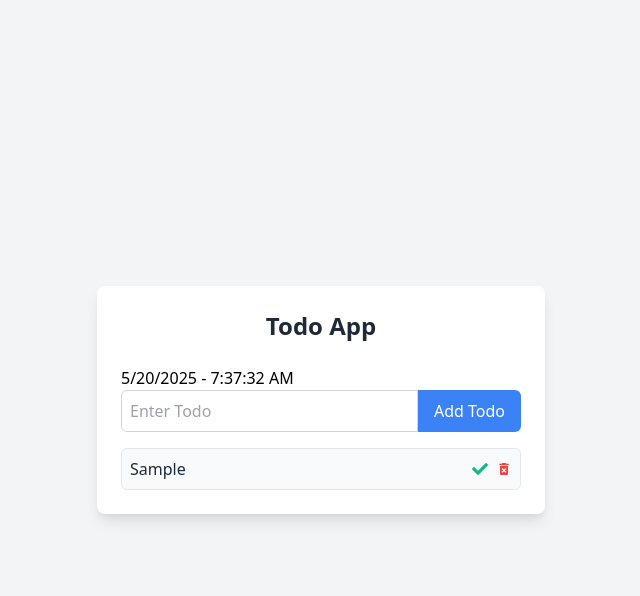
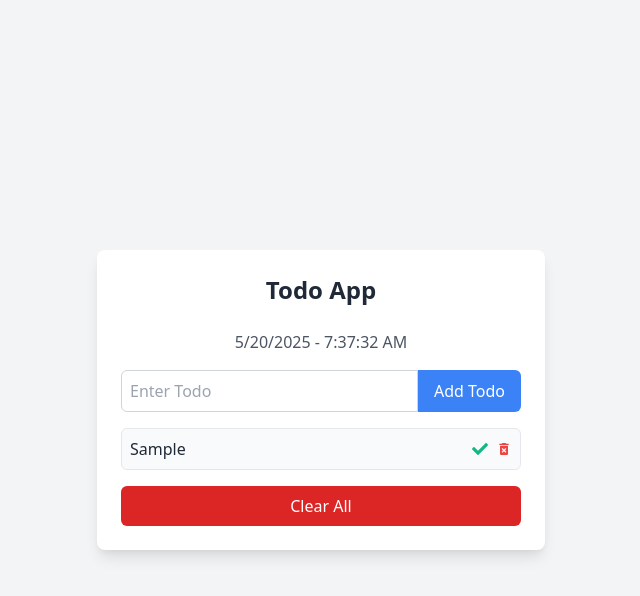
Before and after one commit to Aashir-Siddiqui/React, a React (Vite) app in the folder React-Practice/: page / in a window 1280 px wide. Both pictures are taken after typing "Sample" into the empty fields and a click on the button "Add Todo". Shown: the top 596 px of the page, without its empty margins (319-959 px from the left). Built offline with nearby package versions, Linux system fonts and the light colour scheme.

Commit message:
React Todo Complete

```diff
--- a/React-Practice/src/Projects/Todo/Todo.jsx
+++ b/React-Practice/src/Projects/Todo/Todo.jsx
@@ -1,28 +1,18 @@
-import React, { useEffect, useState } from 'react'
-import { FaCheck } from "react-icons/fa";
-import { MdDeleteForever } from "react-icons/md";
+import React, { useEffect, useState } from 'react';
+import TodoForm from './TodoForm';
+import TodoList from './TodoList';
 
 export default function Todo() {
-    const [inputValue, setInputValue] = useState("");
     const [tasks, setTasks] = useState([]);
     const [dateTime, setDateTime] = useState("");
 
-    const handleChange = (value) => {
-        setInputValue(value);
-    };
-
-    const handleFormSubmit = (event) => {
-        event.preventDefault();
+    const handleFormSubmit = (inputValue) => {
         if (!inputValue.trim()) return;
-        if (tasks.some(task => task.text === inputValue.trim())) {
-            setInputValue("");
-            return;
-        }
+        if (tasks.some(task => task.text === inputValue.trim())) return;
         setTasks(prevTasks => [
             ...prevTasks,
             { text: inputValue.trim(), completed: false }
         ]);
-        setInputValue("");
     };
 
     const handleComplete = (index) => {
@@ -37,67 +27,43 @@ export default function Todo() {
         setTasks(prevTasks => prevTasks.filter((_, i) => i !== index));
     };
 
+    const clearTodo = () => {
+        setTasks([]);
+    };
+
     useEffect(() => {
         const interval = setInterval(() => {
-            const now = new Date()
-            const formateDate = now.toLocaleDateString()
-            const formatTime = now.toLocaleTimeString()
-            setDateTime(`${formateDate} - ${formatTime}`)
+            const now = new Date();
+            const formateDate = now.toLocaleDateString();
+            const formatTime = now.toLocaleTimeString();
+            setDateTime(`${formateDate} - ${formatTime}`);
         }, 1000);
-        return () => clearInterval(interval)
-    }, [])
+        return () => clearInterval(interval);
+    }, []);
 
     return (
         <section className="min-h-screen bg-gray-100 flex items-center justify-center p-4">
             <div className="w-full max-w-md bg-white rounded-lg shadow-lg p-6">
                 <h1 className="text-2xl font-bold text-center text-gray-800 mb-6">Todo App</h1>
-                <h2>{dateTime}</h2>
-                <div className="flex mb-4">
-                    <input
-                        type="text"
-                        placeholder="Enter Todo"
-                        autoComplete="off"
-                        value={inputValue}
-                        onChange={(event) => handleChange(event.target.value)}
-                        className="flex-1 p-2 border border-gray-300 rounded-l-md focus:outline-none focus:ring-2 focus:ring-blue-500"
-                    />
-                    <button
-                        type="submit"
-                        onClick={handleFormSubmit}
-                        className="bg-blue-500 text-white px-4 py-2 rounded-r-md hover:bg-blue-600 transition"
-                    >
-                        Add Todo
-                    </button>
-                </div>
-                <ul className="space-y-2">
+                <h2 className="text-center text-gray-600 mb-4">{dateTime}</h2>
+                <TodoForm onAddTodo={handleFormSubmit} />
+                <ul className="space-y-2 mb-4">
                     {tasks.map((task, index) => (
-                        <li
+                        <TodoList
                             key={index}
-                            className="flex items-center justify-between p-2 bg-gray-50 rounded-md border border-gray-200"
-                        >
-                            <span
-                                className={`flex-1 ${task.completed ? "line-through text-gray-500" : "text-gray-800"
-                                    }`}
-                            >
-                                {task.text}
-                            </span>
-                            <div className="flex space-x-2">
-                                <button
-                                    onClick={() => handleComplete(index)}
-                                    className="text-green-500 hover:text-green-600 transition"
-                                >
-                                    <FaCheck />
-                                </button>
-                                <button
-                                    onClick={() => handleDelete(index)}
-                                    className="text-red-500 hover:text-red-600 transition"
-                                >
-                                    <MdDeleteForever />
-                                </button>
-                            </div>
-                        </li>
+                            task={task}
+                            index={index}
+                            handleComplete={handleComplete}
+                            handleDelete={handleDelete}
+                        />
                     ))}
                 </ul>
+                <button
+                    onClick={clearTodo}
+                    className="bg-red-600 text-white px-4 py-2 rounded-md w-full hover:bg-red-700 transition"
+                >
+                    Clear All
+                </button>
             </div>
         </section>
     );
--- /dev/null
+++ b/React-Practice/src/Projects/Todo/TodoForm.jsx
@@ -0,0 +1,36 @@
+import React, { useState } from 'react';
+
+export default function TodoForm({ onAddTodo }) {
+    const [inputValue, setInputValue] = useState("");
+
+    const handleChange = (value) => {
+        setInputValue(value);
+    };
+
+    const handleFormSubmit = (event) => {
+        event.preventDefault();
+        if (inputValue.trim()) {
+            onAddTodo(inputValue);
+            setInputValue("");
+        }
+    };
+
+    return (
+        <form className="flex mb-4" onSubmit={handleFormSubmit}>
+            <input
+                type="text"
+                placeholder="Enter Todo"
+                autoComplete="off"
+                value={inputValue}
+                onChange={(event) => handleChange(event.target.value)}
+                className="flex-1 p-2 border border-gray-300 rounded-l-md focus:outline-none focus:ring-2 focus:ring-blue-500"
+            />
+            <button
+                type="submit"
+                className="bg-blue-500 text-white px-4 py-2 rounded-r-md hover:bg-blue-600 transition"
+            >
+                Add Todo
+            </button>
+        </form>
+    );
+}
--- /dev/null
+++ b/React-Practice/src/Projects/Todo/TodoList.jsx
@@ -0,0 +1,32 @@
+import React from 'react';
+import { FaCheck } from "react-icons/fa";
+import { MdDeleteForever } from "react-icons/md";
+
+export default function TodoList({ task, index, handleComplete, handleDelete }) {
+    return (
+        <li
+            key={index}
+            className="flex items-center justify-between p-2 bg-gray-50 rounded-md border border-gray-200"
+        >
+            <span
+                className={`flex-1 ${task.completed ? "line-through text-gray-500" : "text-gray-800"}`}
+            >
+                {task.text}
+            </span>
+            <div className="flex space-x-2">
+                <button
+                    onClick={() => handleComplete(index)}
+                    className="text-green-500 hover:text-green-600 transition"
+                >
+                    <FaCheck />
+                </button>
+                <button
+                    onClick={() => handleDelete(index)}
+                    className="text-red-500 hover:text-red-600 transition"
+                >
+                    <MdDeleteForever />
+                </button>
+            </div>
+        </li>
+    );
+}
```
